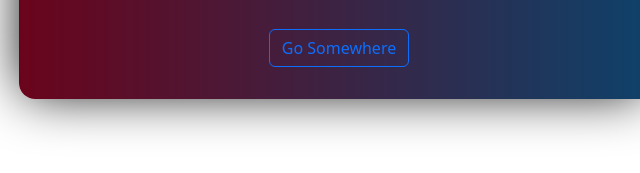
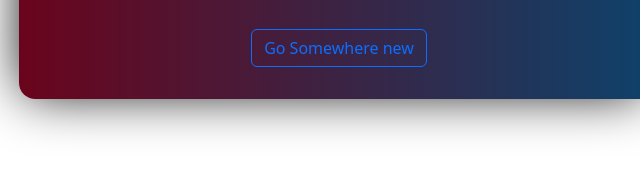
Before and after one commit to Dalia-Ezzat/Login-System, a plain HTML site: page home.html in a window 1280 px wide. Shown: the part 453-626 px from the top of the page, 301-941 px from the left. Drawn offline with nearby package versions, Linux system fonts and the light colour scheme; a web font is replaced by a local one.

Commit message:
Update home.html

```diff
--- a/home.html
+++ b/home.html
@@ -52,7 +52,7 @@
           href="https://drive.google.com/drive/folders/1VZ7vd9-hr_UiHRvcZJigDmgM2yjaagm8"
           target="_blank"
           class="btn btn-outline-primary my-3"
-          >Go Somewhere</a
+          >Go Somewhere new</a
         >
       </div>
     </main>
```
